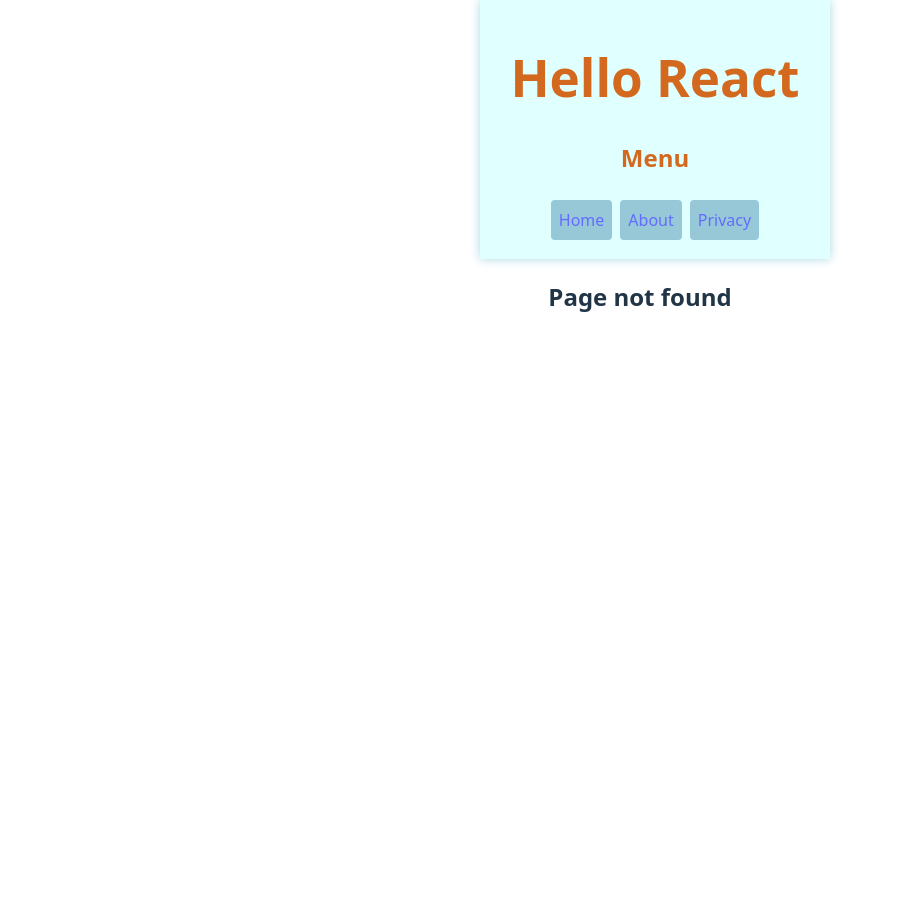
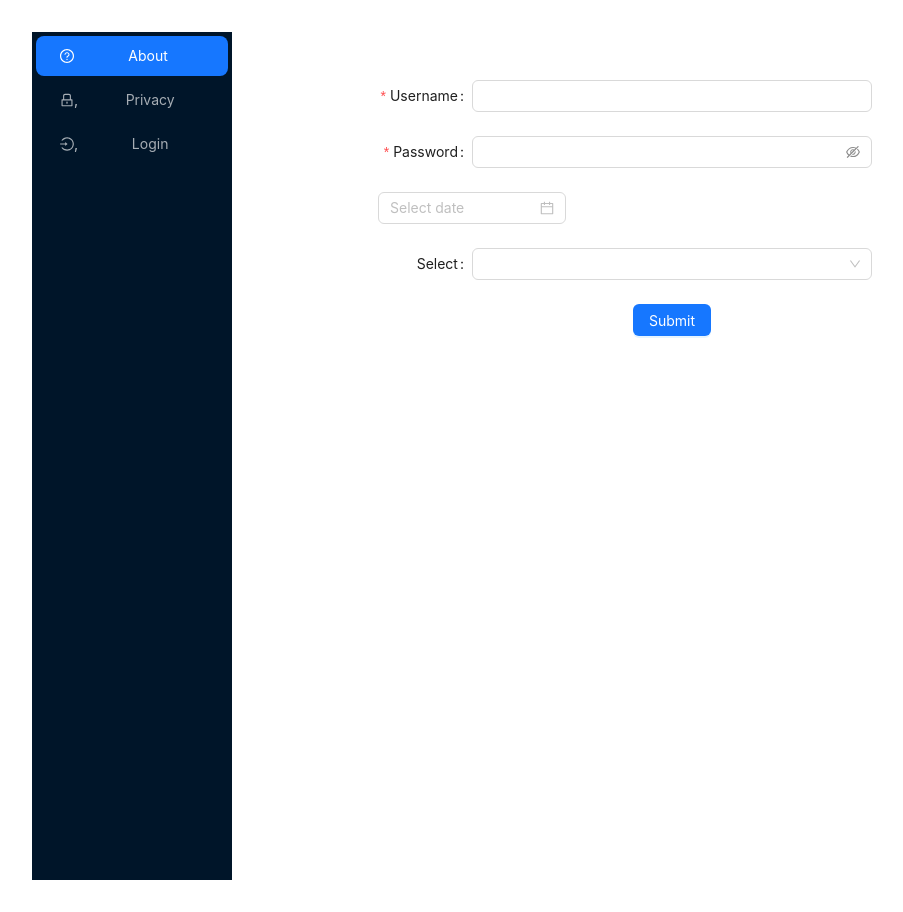
Before and after one commit to yrakhwas/route-react1, a React (Vite) app: page /login in a window 1280 px wide. Before the commit this address had no page. Shown: the whole page, without its empty margins (0-903 px from the left). Before the commit the page ends 800 px from the top, so only its background shows below. Built offline with nearby package versions, Linux system fonts and the light colour scheme.

Commit message:
Add ant design

```diff
--- a/package.json
+++ b/package.json
@@ -10,6 +10,7 @@
     "preview": "vite preview"
   },
   "dependencies": {
+    "antd": "^5.26.3",
     "react": "^19.1.0",
     "react-dom": "^19.1.0",
     "react-router-dom": "^7.6.3"
--- a/src/App.css
+++ b/src/App.css
@@ -1,32 +1,15 @@
-header{
-  background-color: lightcyan;
-  color: chocolate;
-  box-shadow: 0 0 10px lightblue;
-  text-align: center;
-  padding: 15px;
-  position:sticky;
-  top: 0;
-  left: 0;
-  width: 100%;
-}
-
-nav a{
-  display: inline-block;
-  background-color: rgb(150, 200, 216);
-  border-radius: 4px;
-  margin: 4px;
-  padding: 8px;
-}
-nav a:hover{
-  cursor: pointer;
-  background-color: rgb(116, 187, 211);
-}
 #root {
   max-width: 1280px;
-  margin: 0 auto;
+  /* margin: 0 auto; */
+  padding: 2rem;
   text-align: center;
+
 }
-
+.app
+{
+  display: flex;
+  gap: 30px;
+}
 .logo {
   height: 6em;
   padding: 1.5em;
--- a/src/App.jsx
+++ b/src/App.jsx
@@ -1,33 +1,95 @@
 import './App.css'
 import About from './components/About'
-import Menu from './components/Menu'
+//import Menu from './components/Menu'
 import Privacy from './components/Privacy'
 import Home from './components/Home'
-import { BrowserRouter, Routes, Route } from 'react-router-dom'
-
-function App() {
+import { BrowserRouter, Routes, Route, Link } from 'react-router-dom'
+import {
+  QuestionCircleOutlined,
+  LoginOutlined,
+  LockOutlined,
+  VideoCameraOutlined,
+} from '@ant-design/icons';
+import { Button, Layout, Menu, theme } from 'antd';
+import { useState } from 'react'
+import Login from './components/Login'
+const { Header, Sider, Content } = Layout;
 
 
+// const contentStyle = {
+
+
+// }
+
+
+
+const App = () => {
+  const [collapsed, setCollapsed] = useState(false);
+  const {
+    token: { colorBgContainer, borderRadiusLG },
+  } = theme.useToken();
   return (
-    <>
-      <div className="App">
-        <header>
-          <h1>Hello React</h1>
-          <Menu/>
-        </header>
-        <main>
+    <Layout>
+      <Sider trigger={null} collapsible collapsed={collapsed}>
+        <div className="demo-logo-vertical" />
+        <Menu
+          theme="dark"
+          mode="inline"
+          defaultSelectedKeys={['1']}
+          items={[
+            {
+              key: '1',
+              icon:
+                <Link to={"/about"}>
+                  <QuestionCircleOutlined />
+                </Link>,
+              label: 'About',
+            },
+            {
+              key: '2',
+              icon:
+              <Link to={"/privacy"}>
+                <LockOutlined />,
+              </Link>,
+              label: 'Privacy',
+            },
+            {
+              key: '3',
+              icon:
+              <Link to={"/login"}>
+                  <LoginOutlined />,
+              </Link> ,
+              label: 'Login',
+            },
+          ]}
+        />
+      </Sider>
+      <Layout>
+
+        <Content
+          style={{
+            margin: '24px 16px',
+            padding: 24,
+            minHeight: '100vh',
+            minWidth: '80vw',
+            background: colorBgContainer,
+            borderRadius: borderRadiusLG,
+          }}
+        >
           <Routes>
                <Route path="/" element={<Home/>}/>
                <Route path="/about" element={<About/>}/>
                <Route path="/privacy" element={<Privacy/>}/>
+               <Route path='/login' element={<Login/>}/>
                <Route path="*" element={<h2>Page not found</h2>}/>
                {/* <About/>
                <Privacy/> */}
             </Routes>
-        </main>
-      </div>
-    </>
-  )
-}
+        </Content>
+      </Layout>
+    </Layout>
+  );
+};
+
 
 export default App
--- /dev/null
+++ b/src/components/Login.jsx
@@ -0,0 +1,74 @@
+import { Button, DatePicker, Form, Input, Select } from 'antd';
+import FormItem from 'antd/es/form/FormItem';
+
+
+const user = {
+    login:"",
+    password:""
+}
+
+const onFinish = values => {
+  console.log('Success:', values.username);
+};
+const onFinishFailed = errorInfo => {
+  console.log('Failed:', errorInfo);
+};
+
+
+
+const emailOnChange = (e) => {
+    user.login = e.target.value;
+}
+
+const Login = () => (
+
+    //let password = useRef();
+
+  <Form
+    name="basic"
+    labelCol={{ span: 8 }}
+    wrapperCol={{ span: 16 }}
+    style={{ maxWidth: 600 }}
+    initialValues={{ remember: true }}
+    onFinish={onFinish}
+    onFinishFailed={onFinishFailed}
+    autoComplete="off"
+  >
+    <Form.Item
+      label="Username"
+      name="username"
+      rules={[{ required: true, message: 'Please input your username!' }]}
+    >
+      <Input onChange={emailOnChange}/>
+    </Form.Item>
+
+    <Form.Item
+      label="Password"
+      name="password"
+      rules={[{ required: true, message: 'Please input your password!' }]}
+    >
+      <Input.Password />
+    </Form.Item>
+
+    <FormItem>
+        <DatePicker/>
+    </FormItem>
+
+     <Form.Item label="Select">
+        <Select>
+          <Select.Option value="demo">Demo</Select.Option>
+            <Select.Option value="test">Test</Select.Option>
+            <Select.Option value="example">Example</Select.Option>
+
+        </Select>
+      </Form.Item>
+
+
+    <Form.Item label={null}>
+      <Button type="primary" htmlType="submit" onClick={() => console.log('Button clicked')}>
+        Submit
+      </Button>
+    </Form.Item>
+  </Form>
+);
+export default Login;
--- a/src/components/Menu.jsx
+++ b/src/components/Menu.jsx
@@ -1,5 +1,5 @@
 import { Link, Navigate } from 'react-router-dom';
-
+import { Button } from 'antd';
 function Menu(){
 
 
@@ -11,6 +11,7 @@ function Menu(){
             <Link to="/about">About</Link>
             <Link to="/privacy">Privacy</Link>
         </nav>
+        <Button color="green" type="primary" variant='filled'>Click me</Button>
         </>
     )
 }
```
Also changed, not shown: 1 other file (tests, documents, lock files or other folders). Lines whose indentation alone changed are shown as unchanged.
